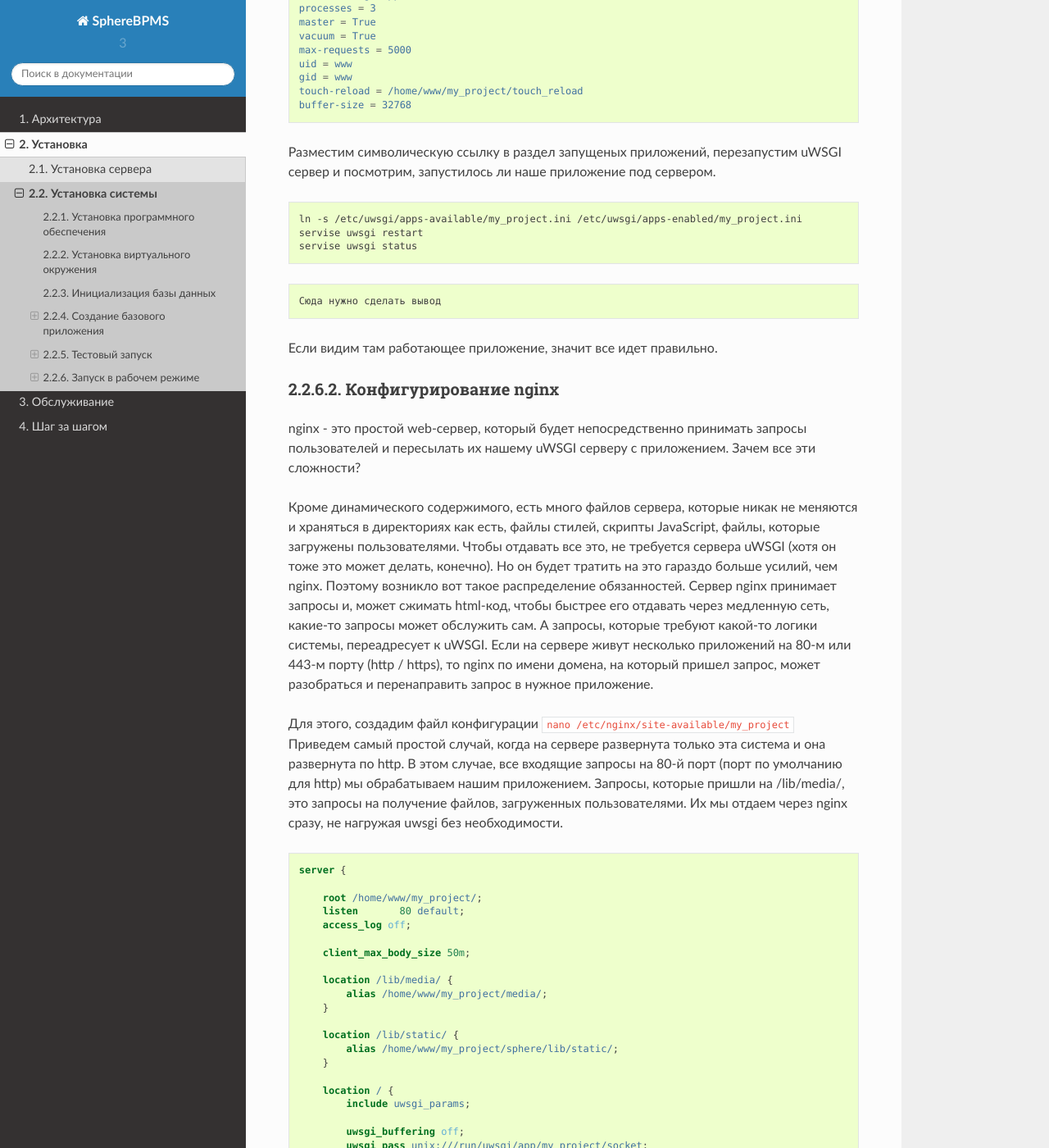
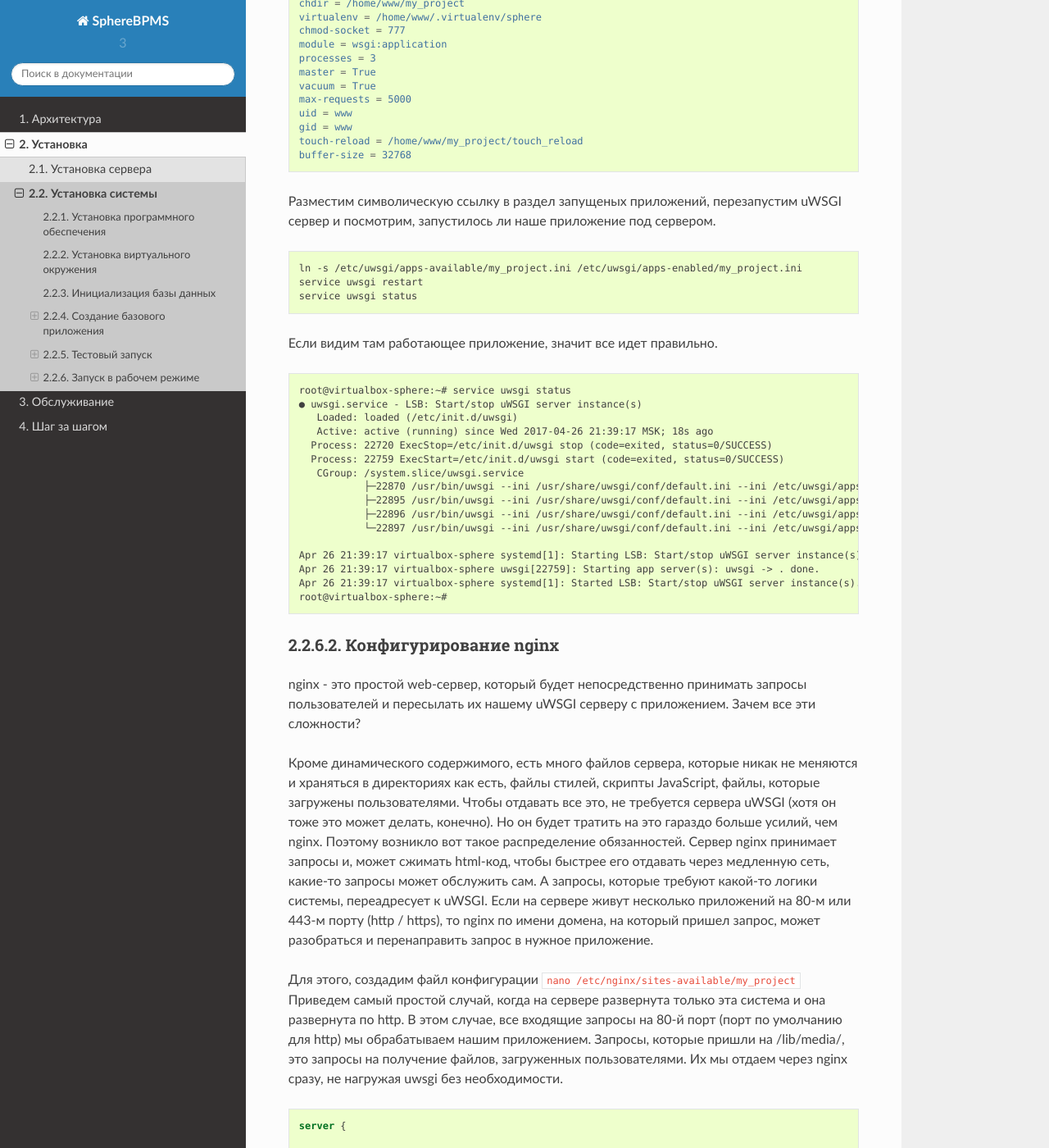
Before and after one commit to dibrovsd/sphere_doc, a Sphinx documentation site: the page built from source/deploy/install_sphere.rst, in a window 1280 px wide and 1400 px high, scrolled down 3625 px. Shown: the whole window at 82% size. Built offline with Sphinx 7.4.7 and the Read the Docs theme 2.0.0, drawn with Linux system fonts in a browser that asks for light colours; some of the changed text lies outside the part shown.

Commit message:
refs #3202

`````diff
--- a/source/deploy/install_sphere.rst
+++ b/source/deploy/install_sphere.rst
@@ -53,12 +55,12 @@
     CREATE USER sphere_user PASSWORD '******';
 
 
-    create database sphere;
+    create database my_project;
 
-    alter database sphere owner to sphere;
-    alter database sphere set timezone = 'UTC';
-    alter database sphere set default_transaction_isolation = 'read committed';
-    alter database sphere set client_encoding = 'UTF8';
+    alter database my_project owner to my_project;
+    alter database my_project set timezone = 'UTC';
+    alter database my_project set default_transaction_isolation = 'read committed';
+    alter database my_project set client_encoding = 'UTF8';
 
     \q
 
@@ -66,7 +68,7 @@
 Создание базового приложения
 -------------------------------
 
-Скачайте минимальный :download:`шаблон</files/SPHERE.tar>` системы со всеми настройками и разархивируйте
+Скачайте минимальный :download:`шаблон</files/my_project.tar>` системы со всеми настройками и разархивируйте
 в директорию my_project.
 
 .. note::
@@ -79,10 +81,10 @@
 Редактирование конфигурации.
 ^^^^^^^^^^^^^^^^^^^^^^^^^^^^^^^^
 
-Откроем файл /home/www/my_project/conf._local.py
-и опишем в нем соединение с базой данных
+Откроем файл ``nano /home/www/my_project/conf_local.py``
+и в переменной SQLALCHEMY_DATABASE_URI запишем пароль к базе данных, который мы задали, создавая пользователя базы данных sphere_user
 
-``SQLALCHEMY_DATABASE_URI = 'postgresql://sphere_user:****@localhost/sphere'``
+``SQLALCHEMY_DATABASE_URI = 'postgresql://sphere_user:****@localhost/my_project'``
 Мы рекомендуем опции, которые содержат пароли не хранить в репозитории (файл config.py находится в репозитории),
 а размещать в секции, которая находится вне его. В случае, если кто-то получит не санкционированный доступ к репозиторию с системой,
 он не сможет выполнить подключиться к данным.
@@ -108,10 +110,11 @@
 Выполним команду ``./manage.py db upgrade``.
 После этого, в базе данных будет создана необходимая стркутура.
 
-**Создадим учетную запись супер-пользователя**
+Создадим учетную запись супер-пользователя
+^^^^^^^^^^^^^^^^^^^^^^^^^^^^^^^^^^^^^^^^^^^^
 
 Это пользователь, который сможет войти в систему через браузер, имеет по умолчанию полный доступ ко всем разделам системы.
-``./manage.py create_superuser(<e-mail>, <пароль>)``
+``./manage.py create_superuser <e-mail> <пароль>``
 
 Запустим систему
 ^^^^^^^^^^^^^^^^^^^^^^^^^^^^^^^^
@@ -165,15 +168,29 @@
 .. code-block:: bash
 
     ln -s /etc/uwsgi/apps-available/my_project.ini /etc/uwsgi/apps-enabled/my_project.ini
-    servise uwsgi restart
-    servise uwsgi status
-
-
-.. code-block:: bash
-
-    Сюда нужно сделать вывод
+    service uwsgi restart
+    service uwsgi status
 
 Если видим там работающее приложение, значит все идет правильно.
+
+.. code-block:: none
+
+    root@virtualbox-sphere:~# service uwsgi status
+    ● uwsgi.service - LSB: Start/stop uWSGI server instance(s)
+       Loaded: loaded (/etc/init.d/uwsgi)
+       Active: active (running) since Wed 2017-04-26 21:39:17 MSK; 18s ago
+      Process: 22720 ExecStop=/etc/init.d/uwsgi stop (code=exited, status=0/SUCCESS)
+      Process: 22759 ExecStart=/etc/init.d/uwsgi start (code=exited, status=0/SUCCESS)
+       CGroup: /system.slice/uwsgi.service
+               ├─22870 /usr/bin/uwsgi --ini /usr/share/uwsgi/conf/default.ini --ini /etc/uwsgi/apps-enabled/my_project.ini --daemonize /var/log/uwsgi/app/my_project.log
+               ├─22895 /usr/bin/uwsgi --ini /usr/share/uwsgi/conf/default.ini --ini /etc/uwsgi/apps-enabled/my_project.ini --daemonize /var/log/uwsgi/app/my_project.log
+               ├─22896 /usr/bin/uwsgi --ini /usr/share/uwsgi/conf/default.ini --ini /etc/uwsgi/apps-enabled/my_project.ini --daemonize /var/log/uwsgi/app/my_project.log
+               └─22897 /usr/bin/uwsgi --ini /usr/share/uwsgi/conf/default.ini --ini /etc/uwsgi/apps-enabled/my_project.ini --daemonize /var/log/uwsgi/app/my_project.log
+
+    Apr 26 21:39:17 virtualbox-sphere systemd[1]: Starting LSB: Start/stop uWSGI server instance(s)...
+    Apr 26 21:39:17 virtualbox-sphere uwsgi[22759]: Starting app server(s): uwsgi -> . done.
+    Apr 26 21:39:17 virtualbox-sphere systemd[1]: Started LSB: Start/stop uWSGI server instance(s).
+    root@virtualbox-sphere:~#
 
 Конфигурирование nginx
 ^^^^^^^^^^^^^^^^^^^^^^^^
@@ -187,7 +204,7 @@
 Если на сервере живут несколько приложений на 80-м или 443-м порту (http / https), то nginx по имени домена, на который пришел запрос, может разобраться и
 перенаправить запрос в нужное приложение.
 
-Для этого, создадим файл конфигурации ``nano /etc/nginx/site-available/my_project``
+Для этого, создадим файл конфигурации ``nano /etc/nginx/sites-available/my_project``
 Приведем самый простой случай, когда на сервере развернута только эта система и она развернута по http.
 В этом случае, все входящие запросы на 80-й порт (порт по умолчанию для http) мы обрабатываем нашим приложением.
 Запросы, которые пришли на /lib/media/, это запросы на получение файлов, загруженных пользователями.
@@ -226,8 +243,9 @@
 
 .. code-block:: bash
 
-    ln -s /etc/nginx/site-available/my_project /etc/nginx/site-enabled/my_project
-    servise nginx restart
+    ln -s /etc/nginx/sites-available/my_project /etc/nginx/sites-enabled/my_project
+    rm /etc/nginx/sites-available/default
+    service nginx restart
 
 Проверим в браузере работу нашего приложения http://IP_СЕРВЕРА/
 
@@ -242,12 +260,24 @@
 Для всего этого, мы используем проект celery, который тесно интегрирован в систему и его остается просто запустить, чтоб он начал работать.
 Запускаем все это через supervisor
 
+Настроим транспорт, через который будут передаваться задания между процессом, который выполняет работу и системой, которая будет ставить ему задачи
+
+.. code-block:: bash
+
+    rabbitmqctl add_user sphere_user *********
+    rabbitmqctl add_vhost localhost_my_project
+    rabbitmqctl set_permissions -p localhost_my_project sphere_user ".*" ".*" ".*"
+
+И пароль, который мы ввели при создании пользователя пропишем в настройку транспорта брокера фоновых процессов
+``nano /home/www/my_project/conf_local.py``
+````
+
 Cоздадим файл конфигурации ``nano /etc/supervisor/conf.d/my_project.conf``
 
 .. code-block:: ini
 
     [program:my_project]
-    directory=/home/www/projects/my_project
+    directory=/home/www/my_project
     command=/home/www/.virtualenv/sphere/bin/celery -A sphere worker --beat -E --loglevel=warning -n celery_my_project
     user=www
     numprocs=1
@@ -262,6 +292,28 @@
 .. code-block:: bash
 
     supervisorctl reload
+
+.. code-block:: none
+
     supervisorctl status
 
-На этом все. У нас есть приложение, которое работает. В нем есть учетная запись супер-пользователя и запущен менеджер фоновых операций
+    root@virtualbox-sphere:~# supervisorctl status
+    my_project                       **RUNNING**    pid 23518, uptime 0:00:12
+    root@virtualbox-sphere:~#
+
+    # Из под учетной записи www из директории /home/www/my_project
+    celery status -b 'amqp://sphere_user:*********@localhost:5672/localhost_my_project'
+
+    (sphere)www@virtualbox-sphere:~/my_project$
+    (sphere)www@virtualbox-sphere:~/my_project$ celery status -b 'amqp://sphere_user:*********@localhost:5672/localhost_my_project'
+    celery@celery_my_project: OK
+
+    **1 node online.**
+    (sphere)www@virtualbox-sphere:~/my_project$
+
+На этом все. У нас есть приложение, которое работает. В нем есть учетная запись супер-пользователя и запущен менеджер фоновых операций.
+Чтобы убедиться, что все работает и запускается при загрузки сервера, перезапустим его и после запуска, проверим работающее приложение в браузере
+
+.. code-block:: bash
+
+    reboot
`````
Also changed, not shown: other parts of source/deploy/install_sphere.rst (+2 -0 lines).
